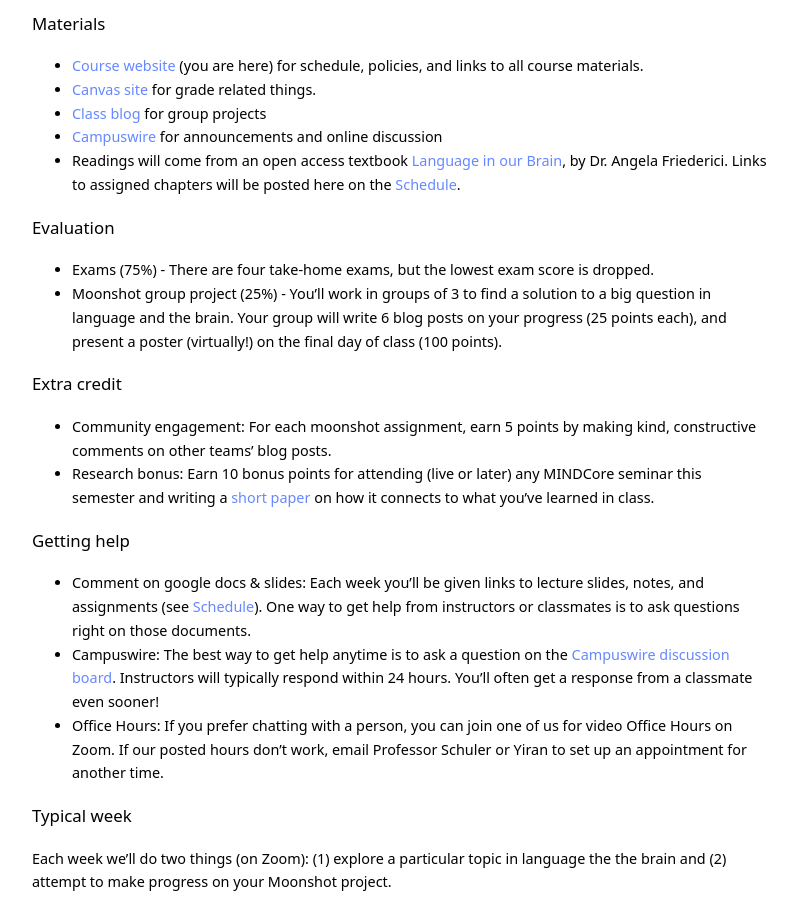
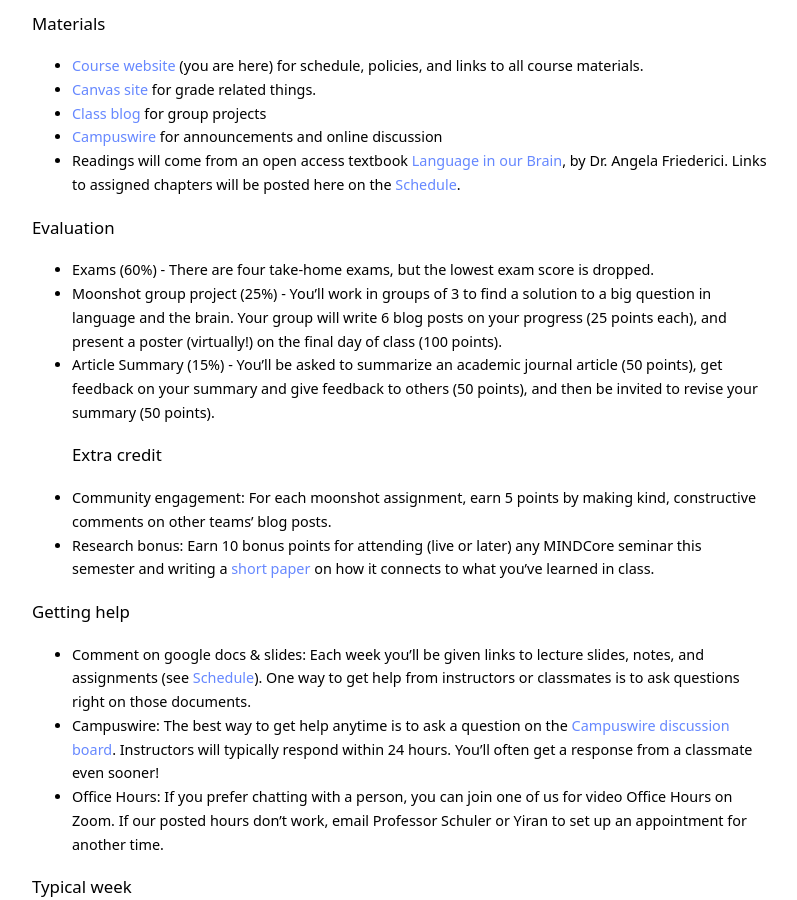
Before and after one commit to kschuler/ling104, a Jekyll site: the page built from index.md, in a window 1280 px wide and 900 px high, scrolled down 935 px. Shown: the whole window, without its empty margins (240-1037 px from the left). Built offline with Jekyll 4.4.1, drawn with Linux system fonts in a browser that asks for light colours; some of the changed text lies outside the part shown.

Commit message:
Update index.md

```diff
--- a/index.md
+++ b/index.md
@@ -31,9 +31,9 @@ This course offers an introduction to the brain basis of language. Our goal is t
 - **Readings** will come from an open access textbook [Language in our Brain](https://direct-mit-edu.proxy.library.upenn.edu/books/book/3653/Language-in-Our-BrainThe-Origins-of-a-Uniquely), by Dr. Angela Friederici. Links to assigned chapters will be posted here on the [Schedule](#schedule).
 
 ### Evaluation
-- **Exams (75%)** - There are four take-home exams, but the lowest exam score is dropped.
+- **Exams (60%)** - There are four take-home exams, but the lowest exam score is dropped.
 - **Moonshot group project (25%)** -  You'll work in groups of 3 to find a solution to a big question in language and the brain. Your group will write 6 blog posts on your progress (25 points each), and present a poster (virtually!) on the final day of class (100 points).
-
+- **Article Summary (15%)** - You'll be asked to summarize an academic journal article (50 points), get feedback on your summary and give feedback to others (50 points), and then be invited to revise your summary (50 points).
 ### Extra credit
 - **Community engagement:** For each moonshot assignment, earn 5 points by making kind, constructive comments on other teams' blog posts.
 - **Research bonus:** Earn 10 bonus points for attending (live or later) any MINDCore seminar this semester and writing a [short paper](not-yet) on how it connects to what you've learned in class.
```
Also changed, not shown: other parts of index.md (+1 -1 lines).
